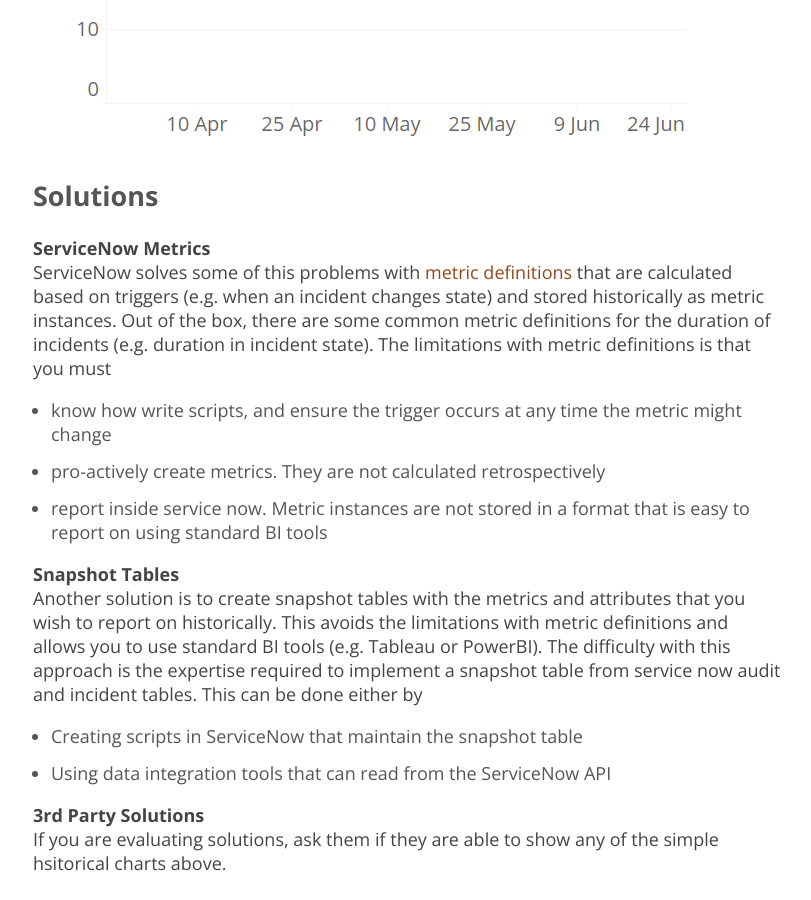
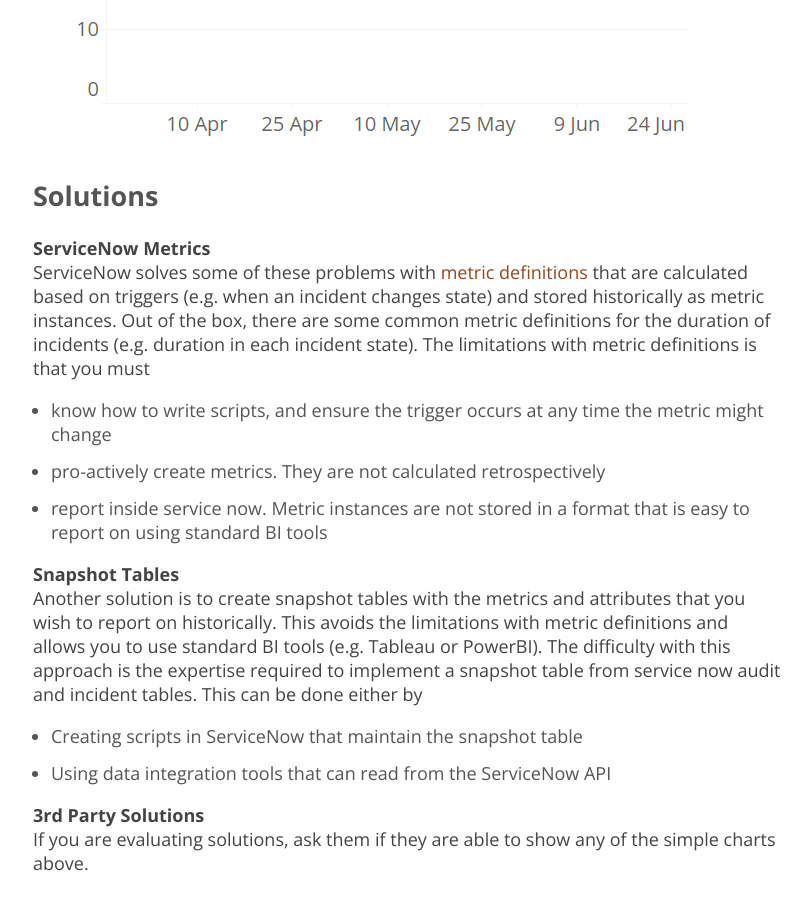
Before and after one commit to markledwich2/mutuosite, a Jekyll site: the page built from _posts/2017-07-14-history.md, in a window 1280 px wide and 900 px high, scrolled down 2987 px. Shown: the whole window, without its empty margins (232-1043 px from the left). Built offline with Jekyll 4.4.1, drawn with Linux system fonts in a browser that asks for light colours; nearby versions of some CDN libraries; some of the changed text lies outside the part shown.

Commit message:
fixed some spelling

```diff
--- a/_posts/2017-07-14-history.md
+++ b/_posts/2017-07-14-history.md
@@ -21,7 +21,7 @@ A measure plotted over time it is giving you historical context. An image search
 <img class="img" src="/images/2017-07-14-history/dashboard-search.png" data-action="zoom"  />
 
 
-Any charting tool, including ServiceNow will let you plot a metric over time and categorize with other attributes.  However, there is a major limitation in most reporting solutions that will become clear.
+Any charting tool, including ServiceNow, will let you plot a metric over time and categorise with other attributes.  However, there is a major limitation in most reporting solutions that will become clear.
 
 ## The problem of history and records that change
 Consider the following simple charts showing the number of incidents over time:
@@ -65,8 +65,8 @@ If you consider assigned to be the last person assigned. Then this chart can use
 
 **ServiceNow Metrics**
 
-ServiceNow solves some of this problems with [metric definitions](https://docs.servicenow.com/bundle/geneva-performance-analytics-and-reporting/page/use/advanced_reporting/task/t_CreateAMetricDefinition.html) that are calculated based on triggers (e.g. when an incident changes state) and  stored historically as metric instances. Out of the box, there are some common metric definitions for the duration of incidents (e.g. duration in incident state). The limitations with metric definitions is that you must
-- know how write scripts, and ensure the trigger occurs at any time the metric might change
+ServiceNow solves some of these problems with [metric definitions](https://docs.servicenow.com/bundle/geneva-performance-analytics-and-reporting/page/use/advanced_reporting/task/t_CreateAMetricDefinition.html) that are calculated based on triggers (e.g. when an incident changes state) and  stored historically as metric instances. Out of the box, there are some common metric definitions for the duration of incidents (e.g. duration in each incident state). The limitations with metric definitions is that you must
+- know how to write scripts, and ensure the trigger occurs at any time the metric might change
 - pro-actively create metrics. They are not calculated retrospectively
 - report inside service now. Metric instances are not stored in a format that is easy to report on using standard BI tools
 
@@ -78,4 +78,4 @@ Another solution is to create snapshot tables with the metrics and attributes th
 
 **3rd Party Solutions**
 
-If you are evaluating solutions, ask them if they are able to show any of the simple hsitorical charts above.
+If you are evaluating solutions, ask them if they are able to show any of the simple charts above.
```
Also changed, not shown: other parts of _posts/2017-07-14-history.md (+2 -2 lines).
